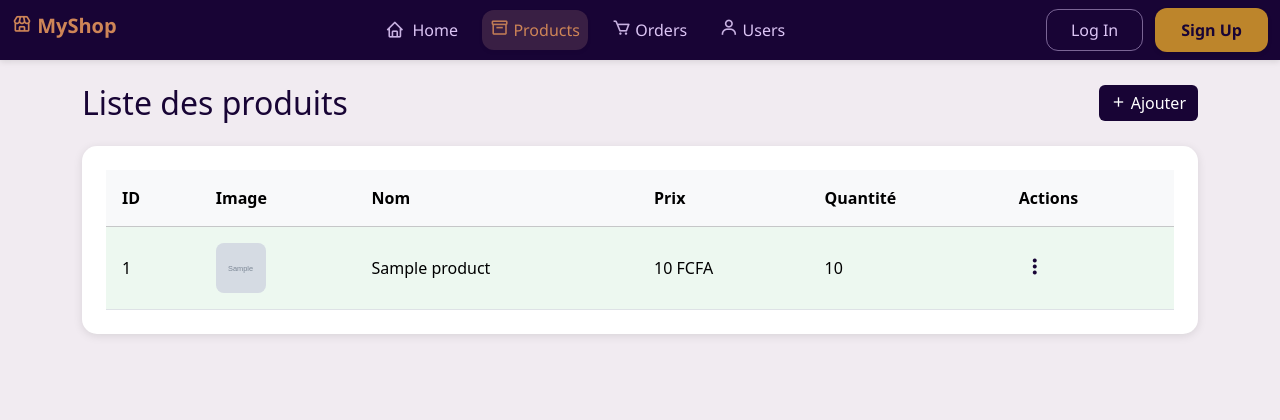
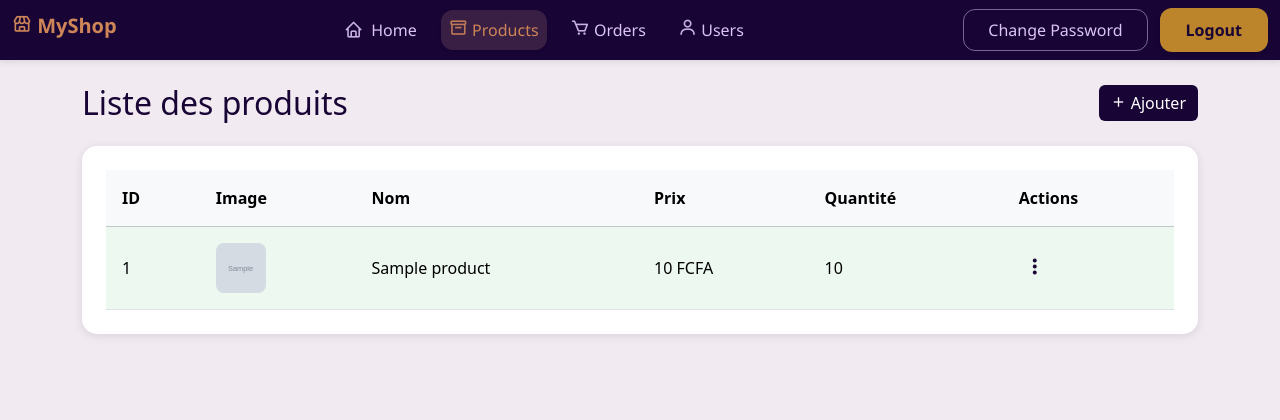
Before and after one commit to henocn/shopping, a PHP site: page /management/products/index.php in a window 1280 px wide. Shown: the top 420 px of the page. Run offline with PHP 8.4, Linux system fonts and the light colour scheme; tables that the repository leaves empty hold one stand-in row (values such as "Sample post"); grey boxes marked "Sample" are stand-in pictures; data that the repository does not hold is empty.

Commit message:
remove login and register buttons

```diff
--- a/includes/navbar.php
+++ b/includes/navbar.php
@@ -43,8 +43,8 @@
 
         <!-- Actions -->
         <div class="d-flex align-items-center">
-            <a href="users/login.php" class="btn btn-login">Log In</a>
-            <a href="users/register.php" class="btn btn-signup">Sign Up</a>
+            <a href="users/change-pass.php" class="btn btn-login">Change Password</a>
+            <a href="users/logout.php" class="btn btn-signup">Logout</a>
         </div>
     </div>
 </nav>
```
